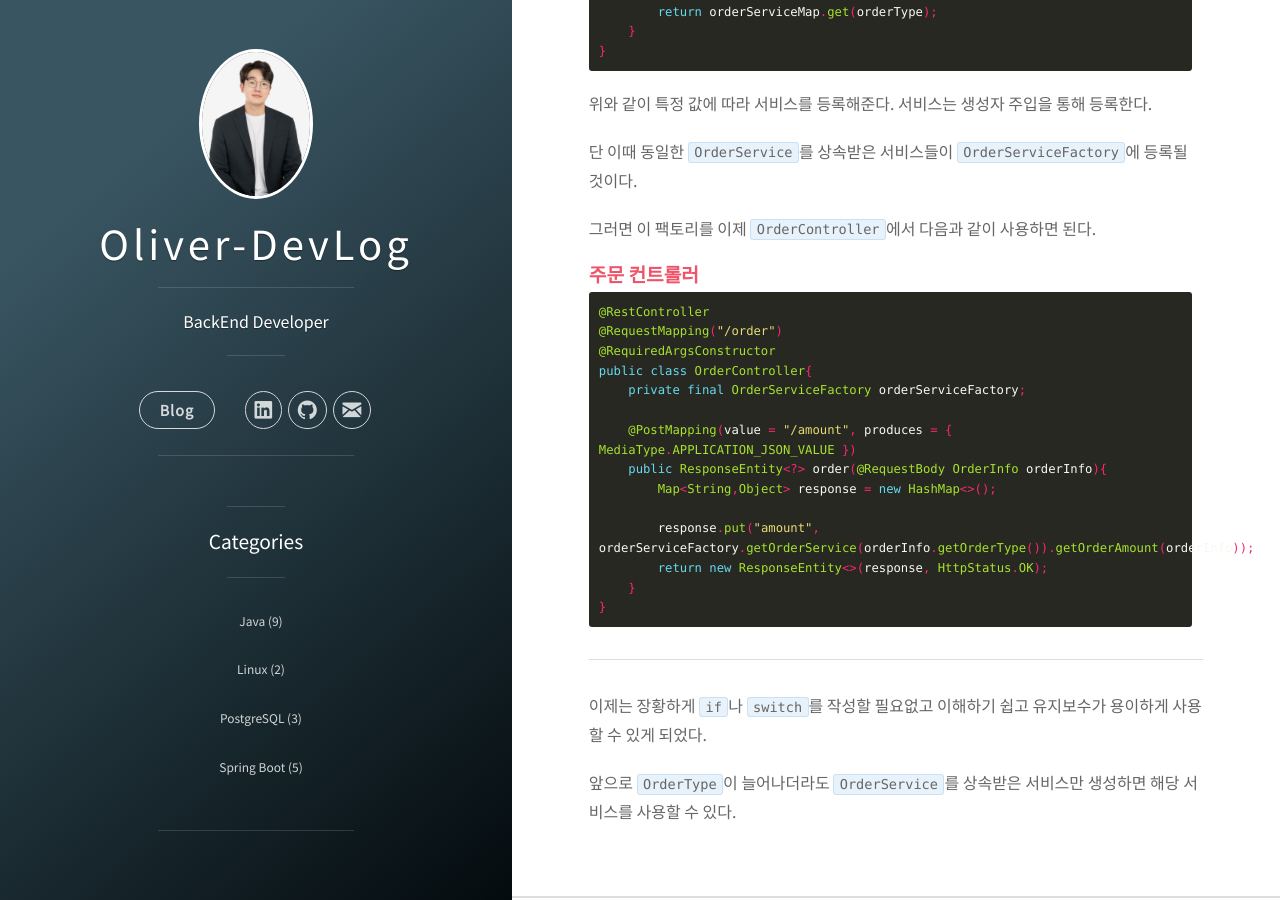
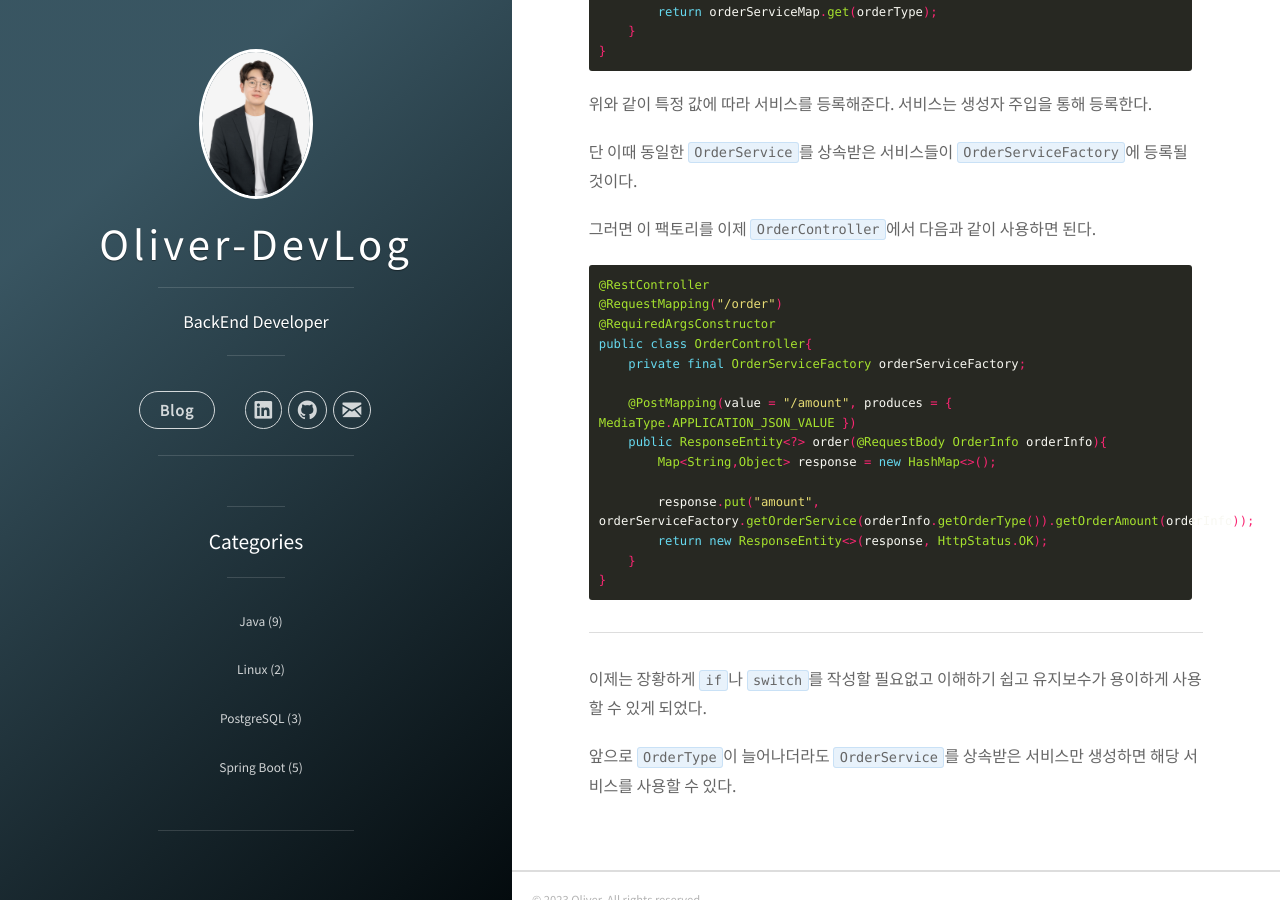
Before and after one commit to ardente6320/ardente6320.github.io, a Jekyll site: the page built from _posts/Spring Boot/2023-07-08-springboot-5.md, in a window 1280 px wide and 900 px high, scrolled down 3492 px. Built offline with Jekyll 4.4.1, drawn with Linux system fonts in a browser that asks for light colours.

Commit message:
ADDED : Service Factory 수정

````diff
--- a/_posts/Spring Boot/2023-07-08-springboot-5.md
+++ b/_posts/Spring Boot/2023-07-08-springboot-5.md
@@ -182,7 +182,7 @@ public class OrderServiceFactory{
 
 그러면 이 팩토리를 이제 `OrderController`에서 다음과 같이 사용하면 된다.
 
-#### **<span style="color:#ef5369">주문 컨트롤러</span>**
+
 ```java
 @RestController
 @RequestMapping("/order")
````
